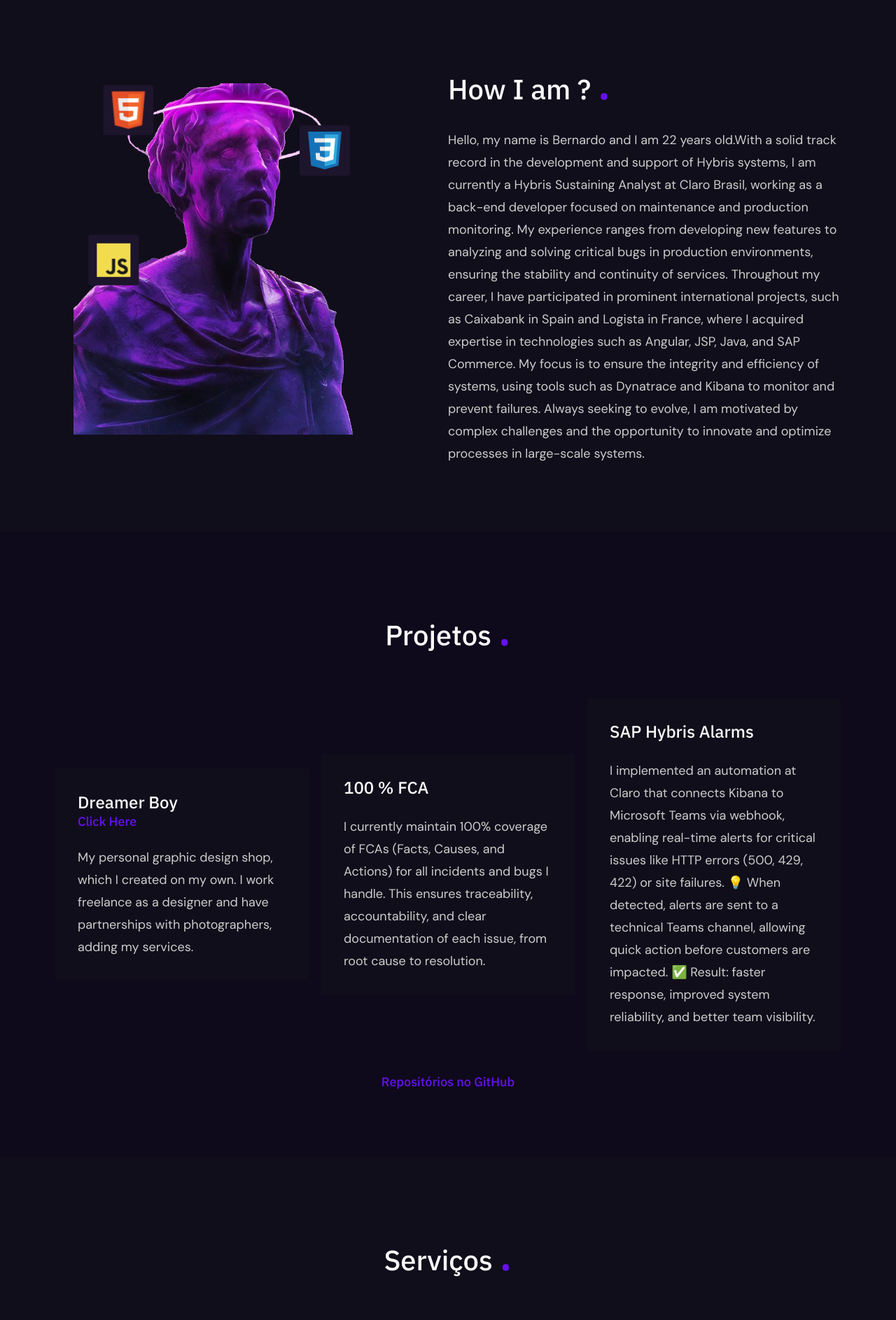
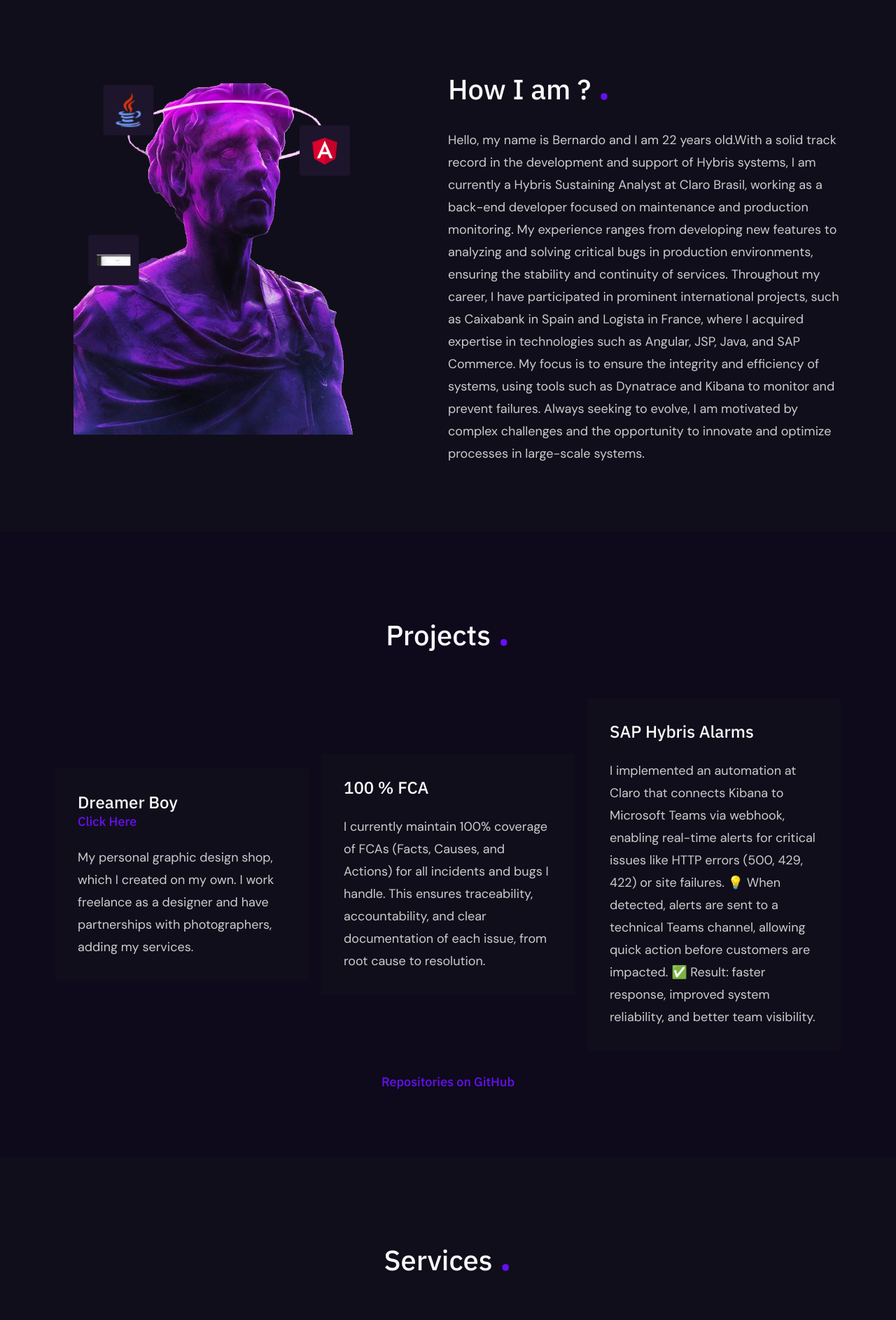
Before and after one commit to bernardoffer/Site-Dreamer-Boy, a plain HTML site: page index.html in a window 1280 px wide. Shown: the part 740-2626 px from the top of the page at 70% size. Drawn offline with nearby package versions, Linux system fonts and the light colour scheme; a script that the page names is missing.

Commit message:
atualização

```diff
--- a/index.html
+++ b/index.html
@@ -116,7 +116,7 @@
               />
               <div class="about-figure figure-one icon-one delayExtraBigReveal">
                 <img
-                  src="assets/icons/html-cor.svg"
+                  src="assets/icons/ICONJAVA.png"
                   width="45px"
                   height="45px"
                   alt="ícone html"
@@ -124,7 +124,7 @@
               </div>
               <div class="about-figure figure-two icon-two delayExtraBigReveal">
                 <img
-                  src="assets/icons/css-cor.svg"
+                  src="assets/icons/ICON ANGULAR.png"
                   width="45px"
                   height="45px"
                   alt="ícone css"
@@ -134,7 +134,7 @@
                 class="about-figure figure-three icon-three delayExtraBigReveal"
               >
                 <img
-                  src="assets/icons/js-cor.svg"
+                  src="assets/icons/iconSAP.jpeg"
                   width="45px"
                   height="45px"
                   alt="ícone javascript"
@@ -158,7 +158,7 @@
 
       <section id="s-projects">
         <div class="grid-layout">
-          <h2 class="delaySmallReveal">Projetos <span>.</span></h2>
+          <h2 class="delaySmallReveal">Projects <span>.</span></h2>
           <div id="projects">
             <article  class="intervalCardReveal">
               <h3 >Dreamer Boy</h3>
@@ -195,14 +195,14 @@
             rel="noopener"
             target="_blank"
             class="delayExtraBigReveal"
-            >Repositórios no GitHub</a
+            >Repositories on GitHub</a
           >
         </div>
       </section>
 
       <section id="s-services">
         <div class="grid-layout">
-          <h2 class="delaySmallReveal">Serviços <span>.</span></h2>
+          <h2 class="delaySmallReveal">Services <span>.</span></h2>
           <div id="services">
             <article class="intervalCardReveal">
               <div>
@@ -336,13 +336,13 @@
     rel="noopener"
     style="font-size: 20px; background-color: #25D366; color: white; padding: 12px 24px; border-radius: 8px; text-decoration: none; font-weight: bold;"
   >
-    👉 Clique aqui e fale comigo no WhatsApp
+👉 Click here and talk to me on WhatsApp
   </a>
 </section>
 
         <footer>
           <div class="grid-layout">
-            <p id="direitos-autorais">© 2022 dreamerboy.tk</p>
+            <p id="direitos-autorais">© 2022 dreamerboy</p>
             <p>(41)98503-5115</p>
 
           </div>
```
Also changed, not shown: assets/icons/ICON ANGULAR.png (added), assets/icons/ICONJAVA.png (added), assets/icons/iconSAP.jpeg (added).
